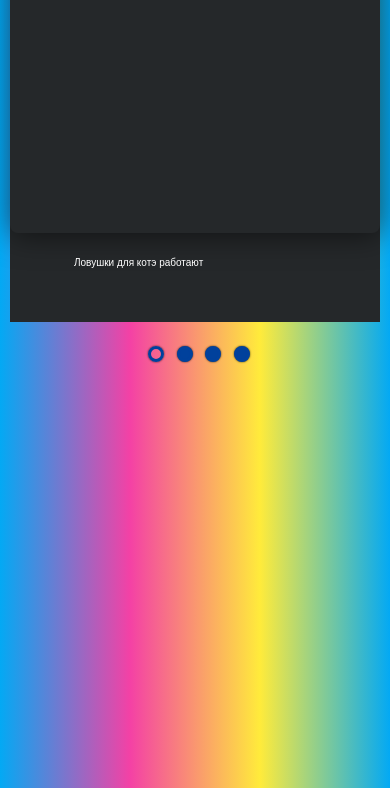
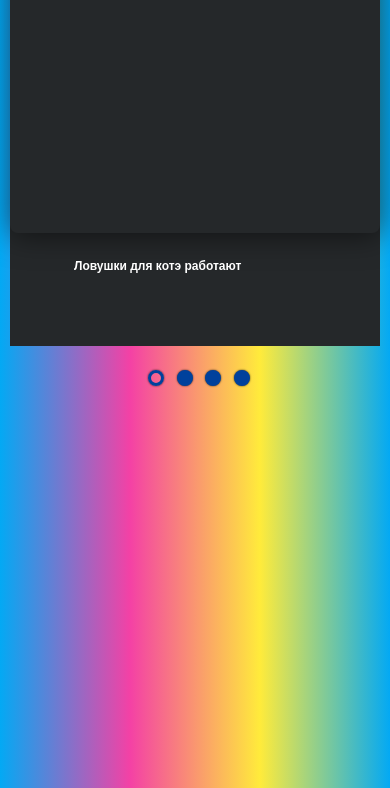
Before and after one commit to girgen2019/cssMemSlider, a plain HTML site: page cssMemSlider/index.html in a window 390 px wide. Shown: the part 56-844 px from the top of the page. Drawn offline with Linux system fonts and the light colour scheme.

Commit message:
feat: add basic page layout (Mon, May 16, 2022 12:25:24 PM)

```diff
--- a/cssMemSlider/index.html
+++ b/cssMemSlider/index.html
@@ -33,7 +33,7 @@
             <div class="slider-txt">
                 <div class="slider-text-box">
                     <div class="slider-phrase">Ловушки для котэ работают</div>
-                    <div class="slider-phrase" id="text1">Я не ленивый, я просто в энергосберегающем режиме</div>
+                    <div class="slider-phrase" id="text1">Я не ленивый,<br> я просто в энергосберегающем режиме</div>
                     <div class="slider-phrase" id="text2">Я сошел с ума или это красная точка которую мы<br> уничтожили вчера?!
                     Ты не сумасшедший...<br> Я тоже это вижу!!!</div>
                     <div class="slider-phrase" id="text3">Что ж, увидемся позже...</div>
--- a/cssMemSlider/style.css
+++ b/cssMemSlider/style.css
@@ -148,13 +148,17 @@ html,body {
             text-align: center;
         }
         .slider-phrase{
-        font-size: 10px;
+        font-size: 12px;
+        line-height: 0.5cm;
+        font-weight:bold;
         }
         #text1{
             width: 43rem;
         }
         #text2{
-            width: 43rem;
+            width: 43.5rem;
+            font-size: 11px;
+
         }
         #text3{
             width: 43rem;
```
